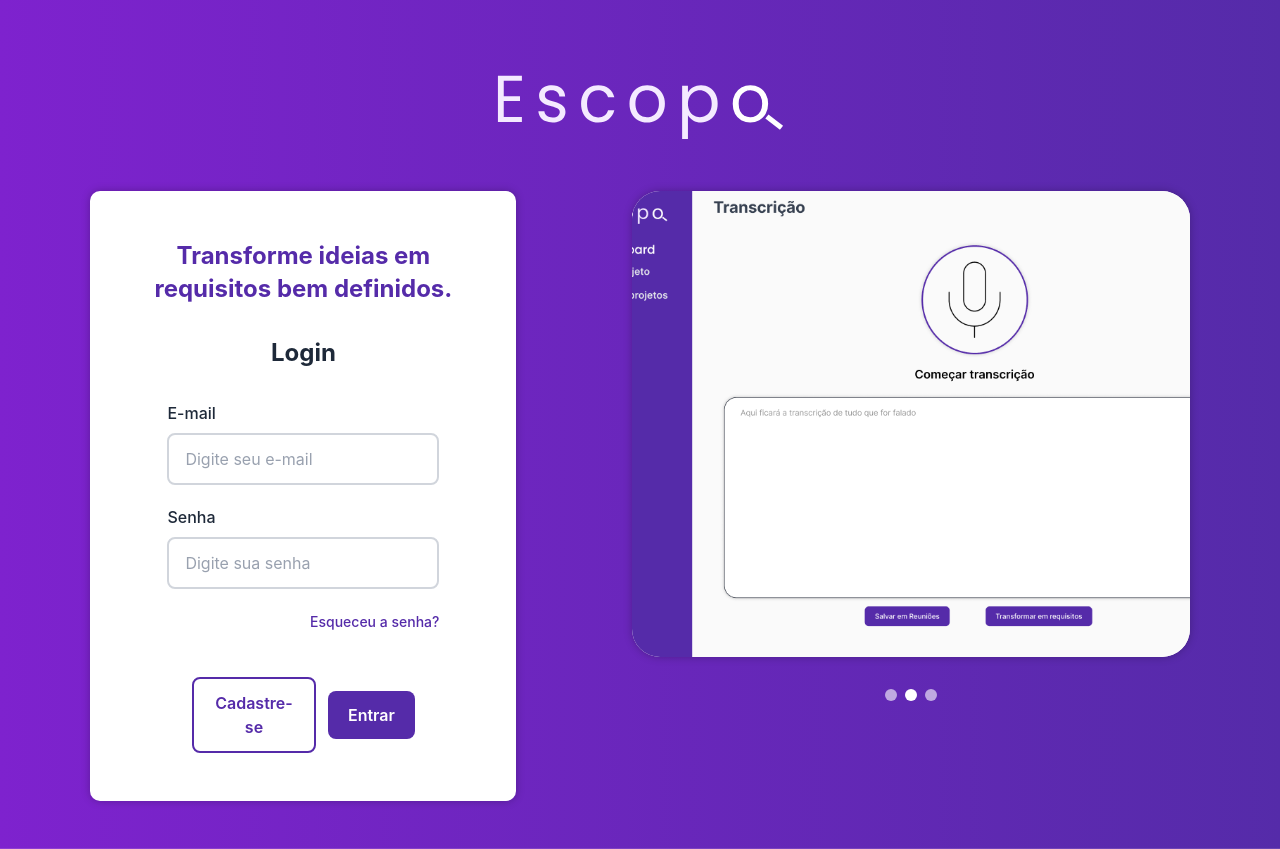
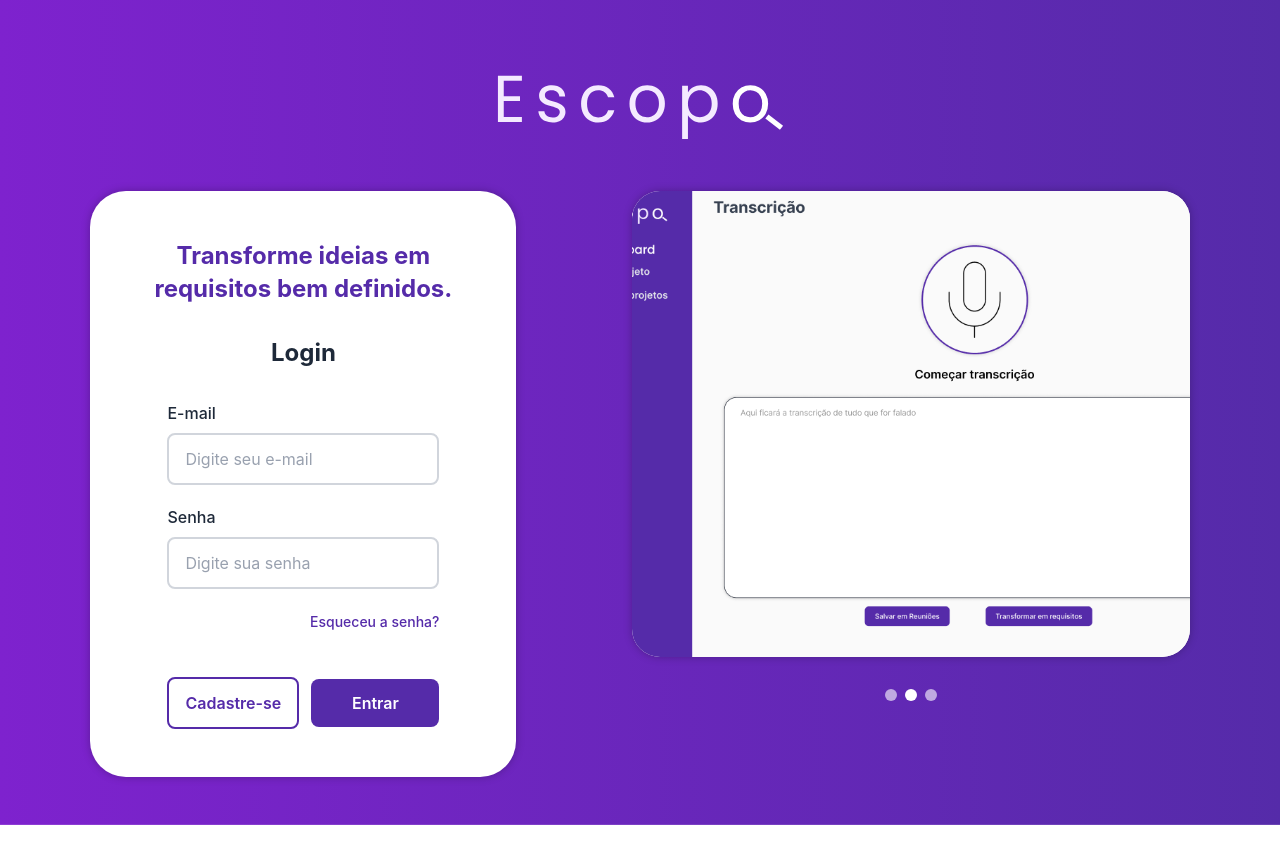
Before and after one commit to Samys003/projeto-escopo-web, a React (Vite) app: page / in a window 1280 px wide. After the commit the page ends 825 px from the top, so only its background shows below. Built offline with nearby package versions, Linux system fonts and the light colour scheme; no server answers.

Commit message:
Ajustando o card do login--finalizado

```diff
--- a/src/pages/login/Login.jsx
+++ b/src/pages/login/Login.jsx
@@ -51,7 +51,7 @@ function Login() {
 
                 <div className="grid grid-cols-1 items-start justify-center gap-8 lg:grid-cols-[minmax(20rem,26.625rem)_minmax(31rem,34.875rem)] lg:gap-[clamp(4rem,9vw,9rem)]">
                     <section className="w-full">
-                        <div className="flex min-h-[29rem] flex-col justify-center rounded-[0.625rem] bg-white p-6 shadow-[var(--external-shadow)] sm:p-8 lg:min-h-[32.25rem] lg:px-7 lg:py-12">
+                        <div className="flex min-h-[29rem] flex-col justify-center rounded-[2.25rem] bg-white p-6 shadow-[var(--external-shadow)] sm:p-8 lg:min-h-[32.25rem] lg:px-7 lg:py-12">
                             <h1 className="mx-auto mb-8 max-w-[23rem] text-center text-2xl font-bold leading-snug text-[var(--color-base)]">
                                 Transforme ideias em requisitos bem definidos.
                             </h1>
@@ -100,7 +100,7 @@ function Login() {
                                 <div className="text-right">
                                     <Link
                                         to="/Senha"
-                                        className="text-[#552ba9] hover:text-[#42257c] text-sm font-medium transition"
+                                        className="text-[var(--color-base)] hover:text-[var(--color-dark)] text-sm font-medium transition"
                                     >
                                         Esqueceu a senha?
                                     </Link>
@@ -109,14 +109,14 @@ function Login() {
                                 <div className="flex flex-col gap-3 pt-6 sm:flex-row sm:items-center sm:justify-center">
                                     <Link
                                         to="/cadastro"
-                                        className="rounded-lg border-2 border-[var(--color-base)] bg-white px-5 py-3 text-center font-semibold text-[var(--color-base)] transition hover:bg-purple-50 sm:w-[7.75rem]"
+                                        className="flex-1 py-3 bg-white border-2 border-[#552ba9] text-[#552ba9] font-semibold rounded-lg hover:bg-purple-50 transition text-center"
                                     >
                                         Cadastre-se
                                     </Link>
                                     <button
                                         type="submit"
                                         disabled={loading}
-                                        className="rounded-lg bg-[#552ba9] px-5 py-3 font-semibold text-white transition hover:bg-[#42257c] disabled:cursor-not-allowed disabled:opacity-60 sm:min-w-[5.125rem]"
+                                        className="flex-1 py-3 bg-[#552ba9] text-white font-semibold rounded-lg hover:bg-[#42257c] transition disabled:cursor-not-allowed disabled:opacity-60"
                                     >
                                         {loading ? 'Entrando...' : 'Entrar'}
                                     </button>
```
